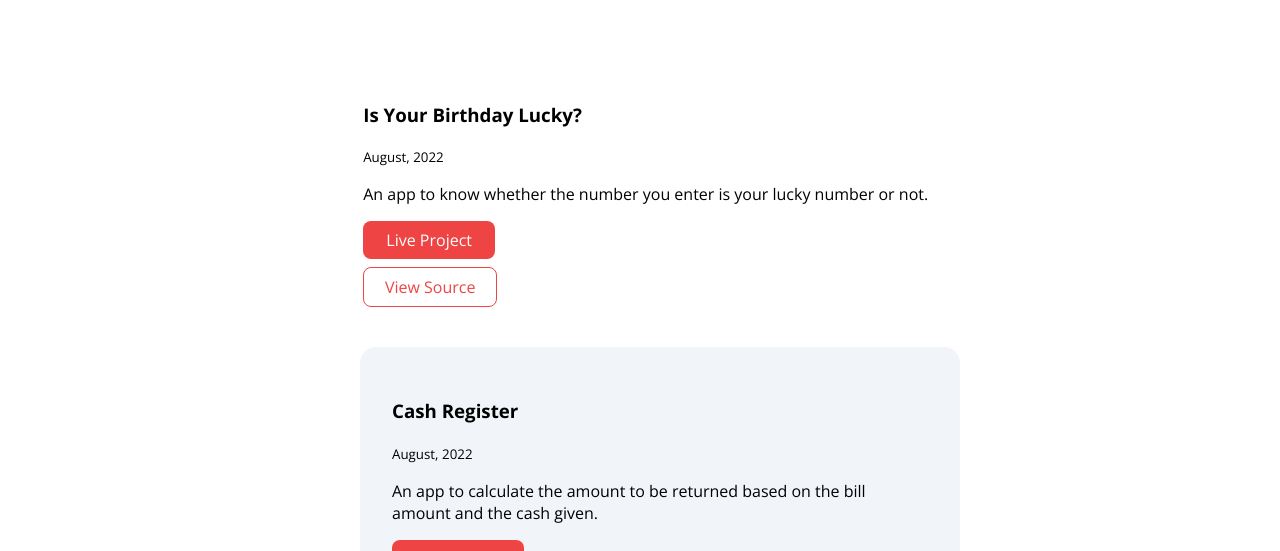
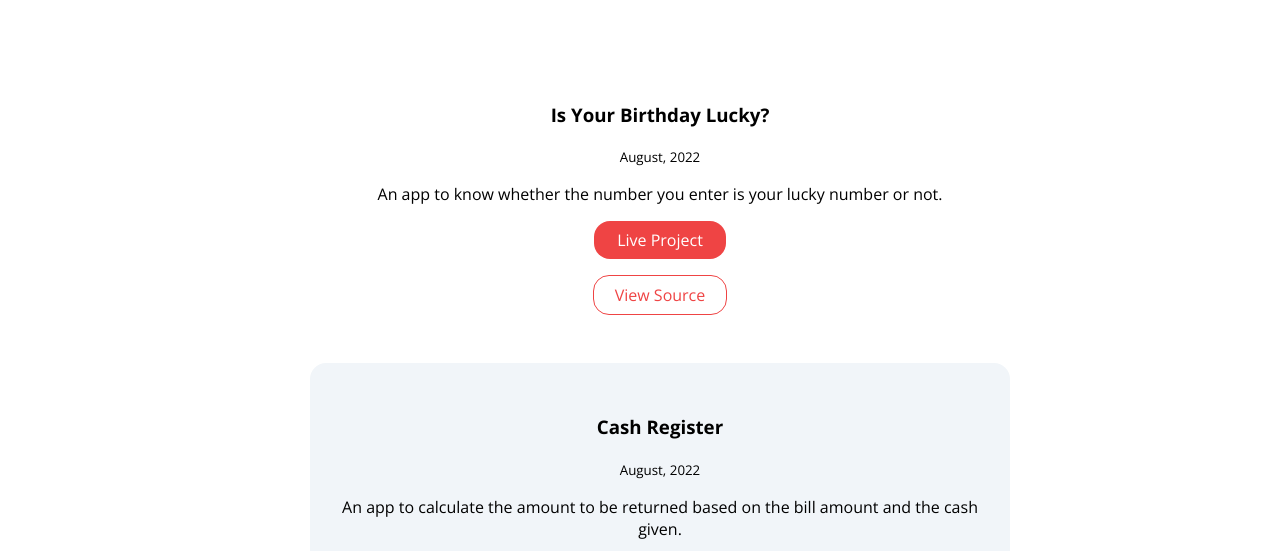
Before and after one commit to sweta1308/neogcamp-lesson-3-live, a plain HTML site: page projects.html in a window 1280 px wide. Shown: the part 233-784 px from the top of the page. Drawn offline with nearby package versions, Linux system fonts and the light colour scheme.

Commit message:
style: update css

```diff
--- a/styles.css
+++ b/styles.css
@@ -9,7 +9,7 @@ body {
     --primary-color: #ef4444;
     --dark-yellow: #fde047;
     --off-white: #f1f5f9;
-    --dark-purple: #86198f;
+    --dark-purple: #be185d;
     --light-pink: #ec4899;
 }
 
@@ -25,7 +25,7 @@ hr {
 }
 
 .container-center {
-    max-width: 600px;
+    max-width: 700px;
     margin: auto;
 }
 
@@ -36,7 +36,7 @@ hr {
     display: block;
     max-width: 100px;
     background-color: var(--primary-color);
-    border-radius: 0.5rem;
+    border-radius: 1rem;
     color: white;
 }
 
@@ -45,13 +45,14 @@ hr {
     padding: 0.5rem 1rem;
     margin-bottom: 0.5rem;
     text-align: center;
+    margin: 1rem auto;
 }
 
 
 
 .link-secondary {
     color: var(--primary-color);
-    border-radius: 0.5rem;
+    border-radius: 01rem;
     border: 1px solid var(--primary-color);
     display: block;
     max-width: 100px;
@@ -152,6 +153,20 @@ hr {
     padding-bottom: 5rem;
 }
 
+ul {
+    text-align: center;
+}
+
+.section-project{
+    padding: 1rem 0rem;
+}
+
+.list-ow {
+    background-color: var(--off-white);
+    padding: 2rem;
+    border-radius: 1rem;
+}
+
 
 
 /**footer**/
@@ -181,13 +196,3 @@ hr {
 li {
     padding: 0rem 0.2rem;
 }
-
-.section-project{
-    padding: 1rem 0rem;
-}
-
-.list-ow {
-    background-color: var(--off-white);
-    padding: 2rem;
-    border-radius: 1rem;
-}
```
